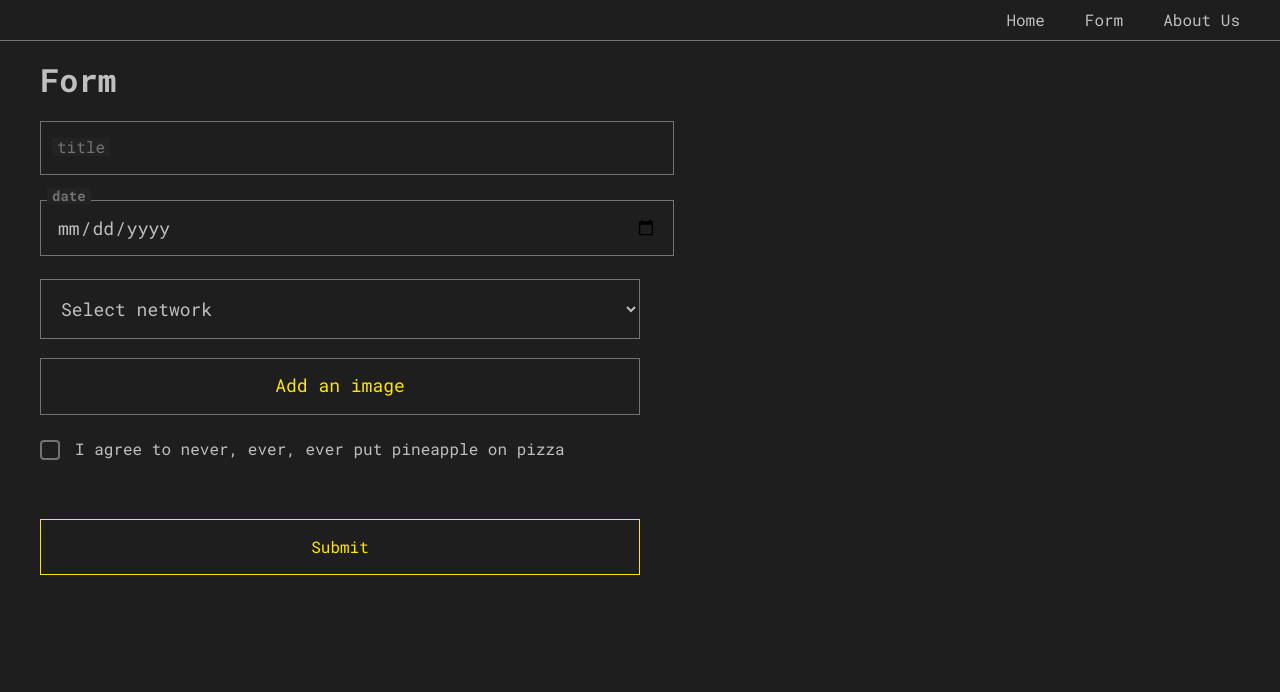
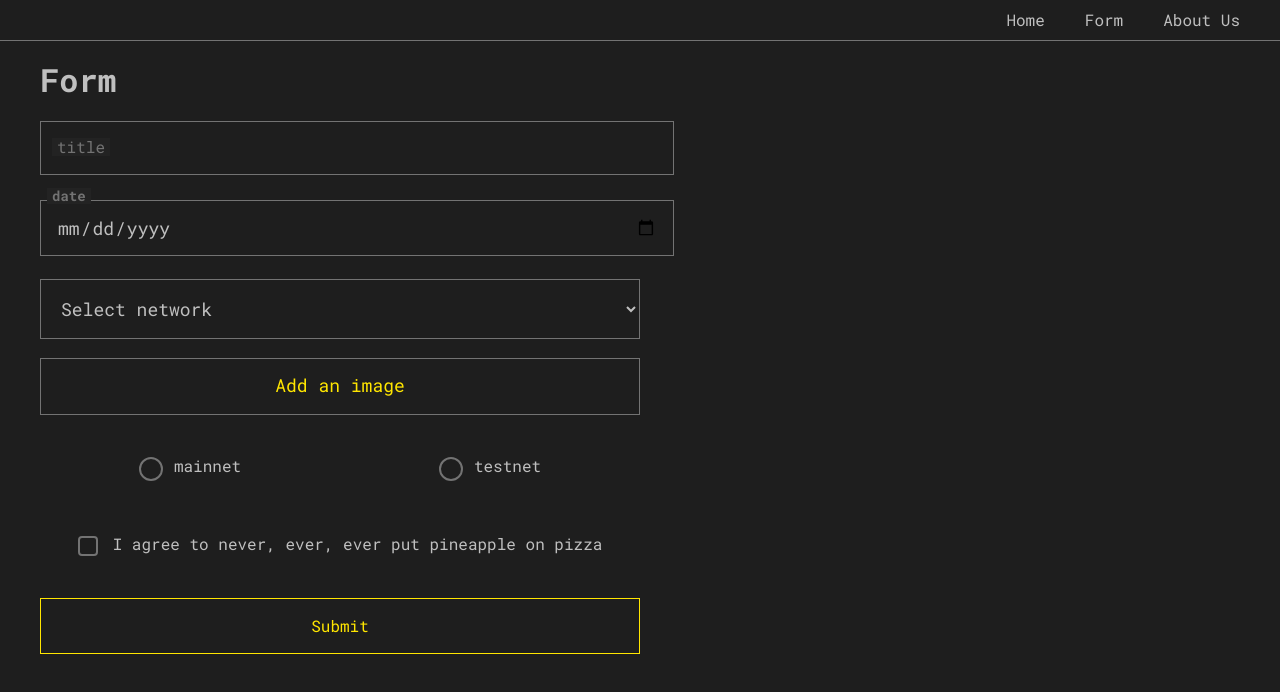
Before and after one commit to Ilichhh/rs-react, a React (Vite) app: page /form in a window 1280 px wide. Shown: the top 692 px of the page. Built offline with nearby package versions, Linux system fonts and the light colour scheme.

Commit message:
feat: add radio input element functionality to furm

```diff
--- a/src/components/Form/Form.tsx
+++ b/src/components/Form/Form.tsx
@@ -3,7 +3,8 @@ import FormInput from '../../components/FormInput/FormInput';
 import AddImageButton from '../../components/AddImageButton/AddImageButton';
 import DropdownInput from '../../components/DropdownInput/DropdownInput';
 import Checkbox from '../../components/Checkbox/Checkbox';
-import { networks } from '../../fakeData';
+import RadioInput from '../../components/RadioInput/RadioInput';
+import { networks, mainnetSelector } from '../../fakeData';
 import { ProductData } from 'types';
 import './Form.scss';
 
@@ -16,6 +17,7 @@ class Form extends React.Component<FormProps, ProductData> {
   private dateInputRef: RefObject<HTMLInputElement>;
   private imageInputRef: RefObject<HTMLInputElement>;
   private selectNetworkRef: RefObject<HTMLSelectElement>;
+  private mainnetRef: RefObject<HTMLInputElement>[] = [];
   private agreementRef: RefObject<HTMLInputElement>;
 
   constructor(props: FormProps) {
@@ -24,6 +26,7 @@ class Form extends React.Component<FormProps, ProductData> {
     this.dateInputRef = React.createRef();
     this.imageInputRef = React.createRef();
     this.selectNetworkRef = React.createRef();
+    this.mainnetRef = mainnetSelector.map(() => React.createRef());
     this.agreementRef = React.createRef();
   }
 
@@ -34,6 +37,7 @@ class Form extends React.Component<FormProps, ProductData> {
     const date = this.dateInputRef.current?.value ?? '';
     const imageFile = this.imageInputRef.current?.files?.[0];
     const network = this.selectNetworkRef.current?.value ?? '';
+    const mainnet = this.mainnetRef.find((ref) => ref.current?.checked)?.current?.value ?? '';
     const agreement = this.agreementRef.current?.checked ?? false;
 
     let imageSrc = '';
@@ -46,9 +50,10 @@ class Form extends React.Component<FormProps, ProductData> {
       imageSrc,
       date,
       network,
+      mainnet,
       agreement,
     });
-    console.log(title, date, imageSrc);
+    console.log(title, date, imageSrc, mainnet);
   };
 
   render() {
@@ -58,6 +63,7 @@ class Form extends React.Component<FormProps, ProductData> {
         <FormInput type="date" label="date" id="date" inputRef={this.dateInputRef} />
         <DropdownInput id="network" options={networks} inputRef={this.selectNetworkRef} />
         <AddImageButton inputRef={this.imageInputRef} />
+        <RadioInput id="mainnet" options={mainnetSelector} inputRefs={this.mainnetRef} />
         <Checkbox
           label="I agree to never, ever, ever put pineapple on pizza"
           id="agreement"
--- a/src/components/FormInput/FormInput.scss
+++ b/src/components/FormInput/FormInput.scss
@@ -66,6 +66,10 @@
 
   &__wrapper {
     position: relative;
+
+    display: flex;
+    justify-content: space-around;
+    align-items: center;
     height: 54px;
 
     &:hover,
--- /dev/null
+++ b/src/components/RadioInput/RadioInput.scss
@@ -0,0 +1,64 @@
+@import "../../styles/variables";
+
+.form-input {
+  &__radio {
+    position: relative;
+
+    display: flex;
+    align-items: center;
+    padding-left: 35px;
+
+    cursor: pointer;
+
+    input {
+      position: absolute;
+
+      height: 0;
+      width: 0;
+
+      opacity: 0;
+      cursor: pointer;
+    }
+
+    &:hover input ~ .form-input__radio-checkmark {
+      background-color: $secondary-color;
+    }
+  }
+
+  &__radio-checkmark {
+    position: absolute;
+    top: 0;
+    left: 0;
+
+    height: 20px;
+    width: 20px;
+
+    background-color: $bg-color;
+    border: 2px solid $secondary-color;
+    border-radius: 50%;
+
+    &:after {
+      position: absolute;
+      top: 3px;
+      left: 3px;
+
+      display: none;
+      width: 14px;
+      height: 14px;
+
+      border-radius: 50%;
+      background-color: $secondary-color;
+
+      content: "";
+    }
+  }
+
+  &__radio input:checked ~ .form-input__radio-checkmark {
+    background-color: $accent-color;
+    border-color: $accent-color;
+
+    &:after {
+      display: block;
+    }
+  }
+}
--- /dev/null
+++ b/src/components/RadioInput/RadioInput.tsx
@@ -0,0 +1,32 @@
+import React, { Component, RefObject } from 'react';
+import './RadioInput.scss';
+
+interface RadioInputProps {
+  id: string;
+  options: string[];
+  inputRefs: RefObject<HTMLInputElement>[];
+}
+
+class RadioInput extends Component<RadioInputProps> {
+  render() {
+    const { id, options, inputRefs } = this.props;
+
+    const radioOptions = options.map((option: string, index) => (
+      <label className="form-input__radio" key={option} htmlFor={`${id}-${option}`}>
+        <input
+          type="radio"
+          name={id}
+          id={`${id}-${option}`}
+          value={option}
+          ref={inputRefs[index]}
+        />
+        {option}
+        <span className="form-input__radio-checkmark"></span>
+      </label>
+    ));
+
+    return <div className="form-input__wrapper">{radioOptions}</div>;
+  }
+}
+
+export default RadioInput;
--- a/src/fakeData.d.ts
+++ b/src/fakeData.d.ts
@@ -9,3 +9,5 @@ export interface CardProps {
 export const data: CardProps[];
 
 export const networks: string[];
+
+export const mainnetSelector: string[];
--- a/src/fakeData.js
+++ b/src/fakeData.js
@@ -66,3 +66,5 @@ export const data = [
 ];
 
 export const networks = ['Ethereum', 'Polygon', 'Optimism', 'Arbitrum', 'BNB Chain'];
+
+export const mainnetSelector = ['mainnet', 'testnet'];
--- a/src/types.ts
+++ b/src/types.ts
@@ -11,6 +11,7 @@ export interface ProductData {
   imageSrc: string;
   date: string;
   network: string;
+  mainnet: string;
   agreement: boolean;
 }
 
```
